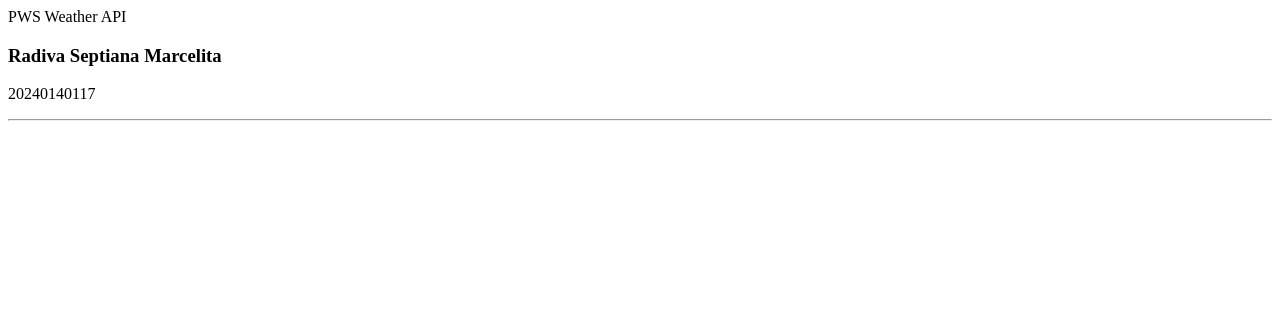
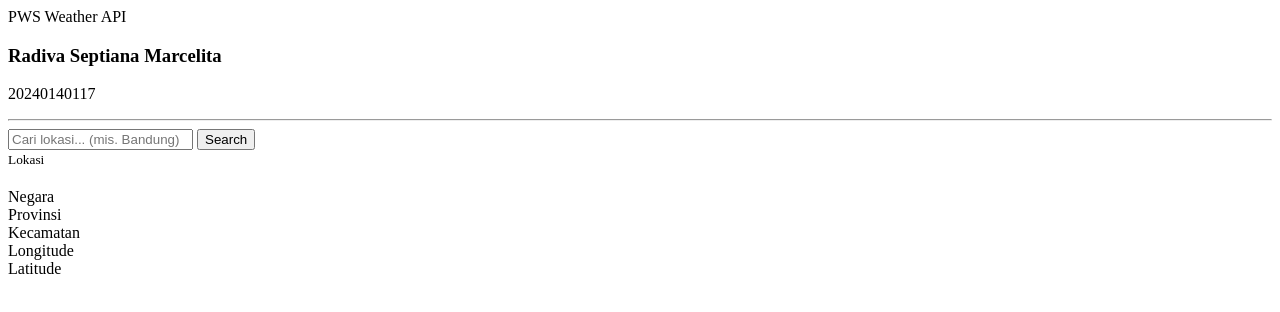
Before and after one commit to radivaseptiana/117_WeatherAPI, a website: page public/index.html in a window 1280 px wide. Drawn offline with Linux system fonts and the light colour scheme.

Commit message:
Search bar + tampilkan hasil

```diff
--- a/public/index.html
+++ b/public/index.html
@@ -13,6 +13,24 @@
             <p>20240140117</p>
         </div>
         <hr>
+               <div class="search">
+            <input type="text" id="input-lokasi" placeholder="Cari lokasi... (mis. Bandung)">
+            <button id="btn-cari">Search</button>
+        </div>
+
+        <div id="status"></div>
+
+        <div id="hasil">
+            <div class="lokasi-title">
+                <small>Lokasi</small>
+                <h2 id="lokasi"></h2>
+            </div>
+            <div class="row"><span>Negara</span><span id="negara"></span></div>
+            <div class="row"><span>Provinsi</span><span id="provinsi"></span></div>
+            <div class="row"><span>Kecamatan</span><span id="kecamatan"></span></div>
+            <div class="row"><span>Longitude</span><span id="longitude"></span></div>
+            <div class="row"><span>Latitude</span><span id="latitude"></span></div>
+        </div>
     </div>
 </body>
 </html>
```
